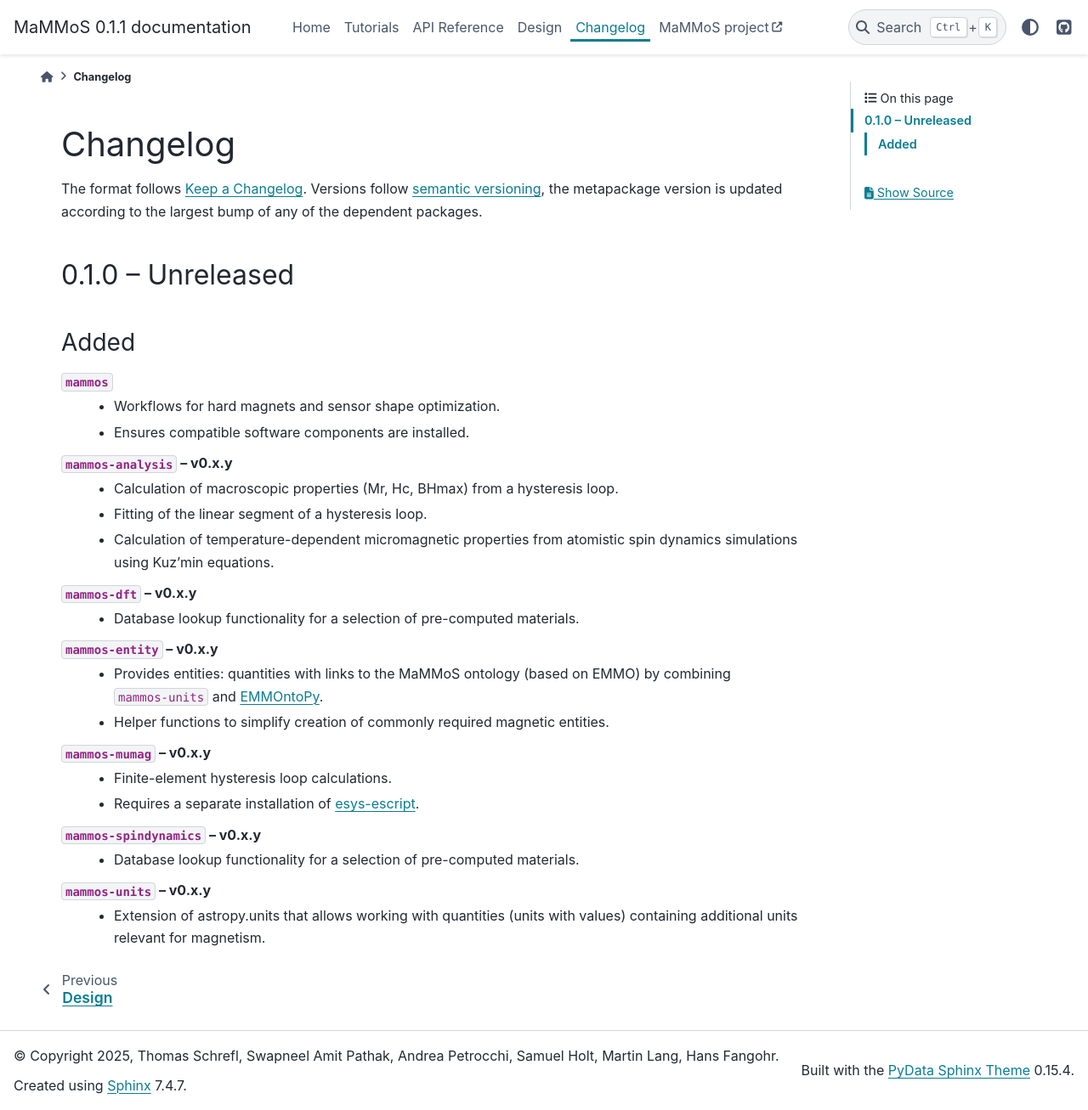
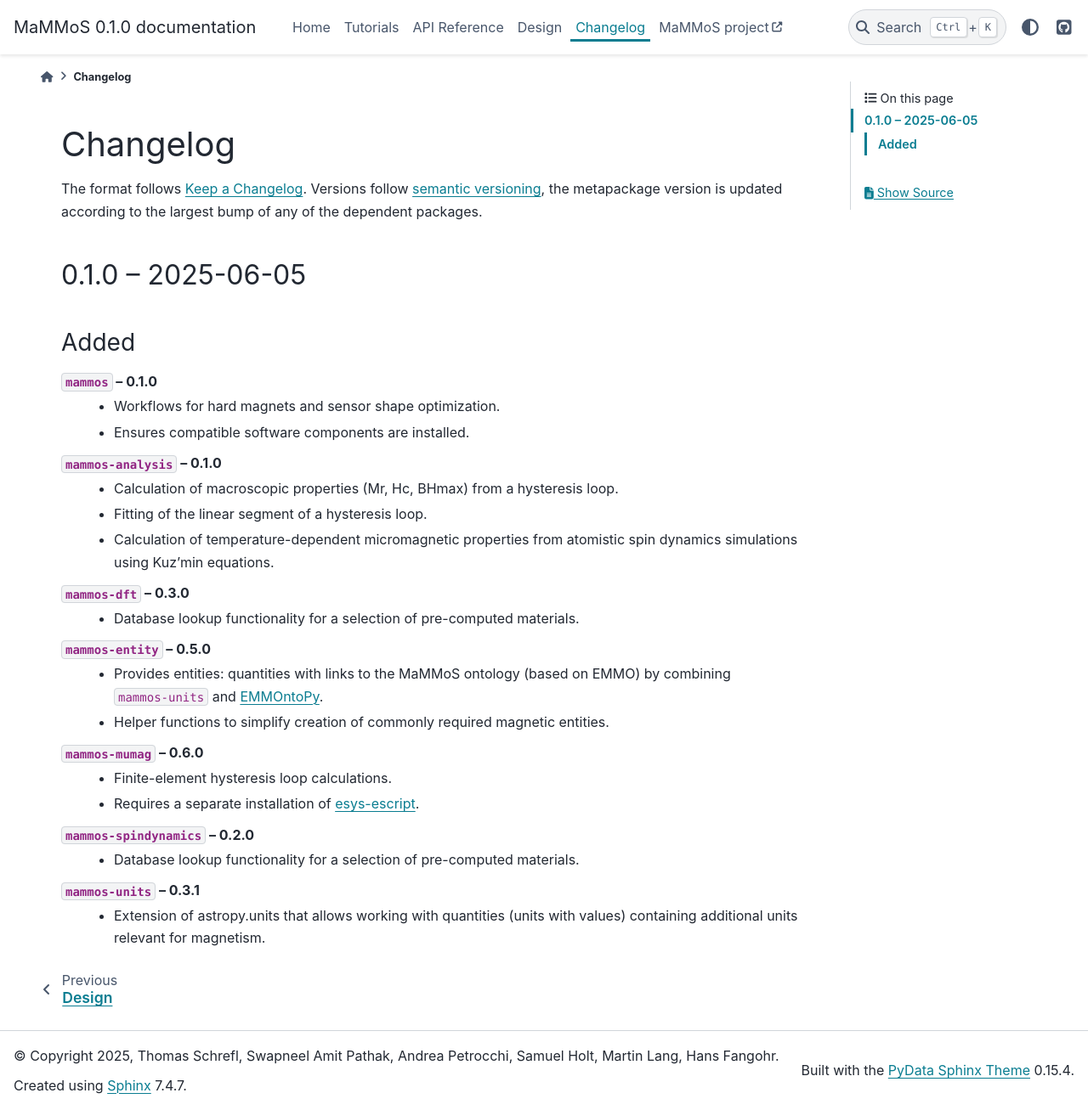
Before and after one commit to MaMMoS-project/mammos, a Sphinx documentation site: the page built from docs/source/changelog.rst, in a window 1280 px wide and 1307 px high. Shown: the whole window at 85% size. Built offline with Sphinx 7.4.7 and the PyData theme 0.15.4, drawn with Linux system fonts in a browser that asks for light colours; pages that are not in the unit, such as notebooks, are missing from menus; the version number is read from the project's files by our own code.

```diff
--- a/docs/source/changelog.rst
+++ b/docs/source/changelog.rst
@@ -6,34 +6,34 @@ The format follows `Keep a Changelog <https://keepachangelog.com/>`__. Versions
 follow `semantic versioning <https://semver.org/>`__, the metapackage version is
 updated according to the largest bump of any of the dependent packages.
 
-0.1.0 -- Unreleased
+0.1.0 -- 2025-06-05
 ===================
 
 Added
 -----
 
-``mammos``
+``mammos`` -- 0.1.0
   - Workflows for hard magnets and sensor shape optimization.
   - Ensures compatible software components are installed.
-``mammos-analysis`` -- v0.x.y
+``mammos-analysis`` -- 0.1.0
   - Calculation of macroscopic properties (Mr, Hc, BHmax) from a hysteresis
     loop.
   - Fitting of the linear segment of a hysteresis loop.
   - Calculation of temperature-dependent micromagnetic properties from atomistic
     spin dynamics simulations using Kuz’min equations.
-``mammos-dft`` -- v0.x.y
+``mammos-dft`` -- 0.3.0
   - Database lookup functionality for a selection of pre-computed materials.
-``mammos-entity`` -- v0.x.y
+``mammos-entity`` -- 0.5.0
   - Provides entities: quantities with links to the MaMMoS ontology (based on
     EMMO) by combining ``mammos-units`` and `EMMOntoPy
     <https://github.com/emmo-repo/EMMOntoPy>`__.
   - Helper functions to simplify creation of commonly required magnetic entities.
-``mammos-mumag`` -- v0.x.y
+``mammos-mumag`` -- 0.6.0
   - Finite-element hysteresis loop calculations.
   - Requires a separate installation of `esys-escript
     <https://github.com/LutzGross/esys-escript.github.io/>`__.
-``mammos-spindynamics`` -- v0.x.y
+``mammos-spindynamics`` -- 0.2.0
   - Database lookup functionality for a selection of pre-computed materials.
-``mammos-units`` -- v0.x.y
+``mammos-units`` -- 0.3.1
   - Extension of astropy.units that allows working with quantities (units with
     values) containing additional units relevant for magnetism.
```
Also changed, not shown: pyproject.toml (+7 -7 lines).
